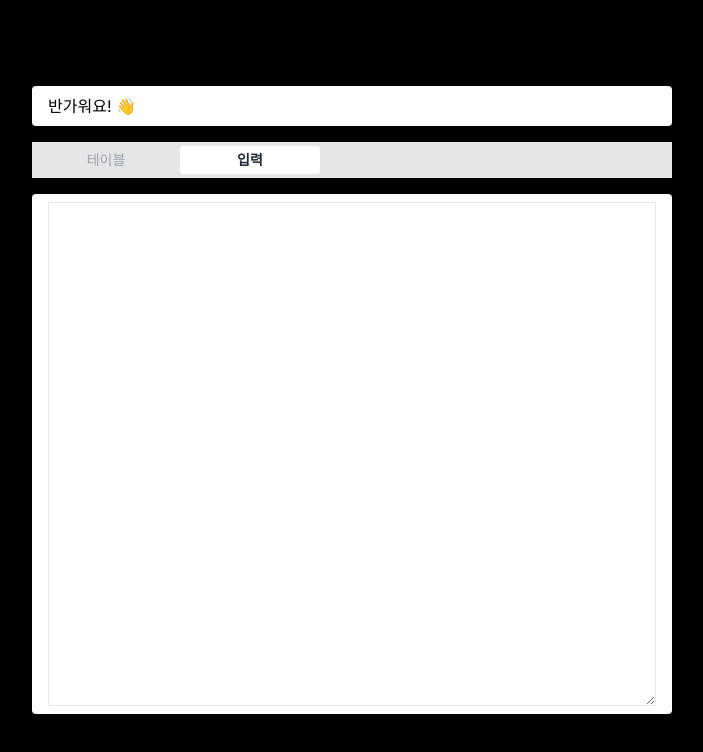
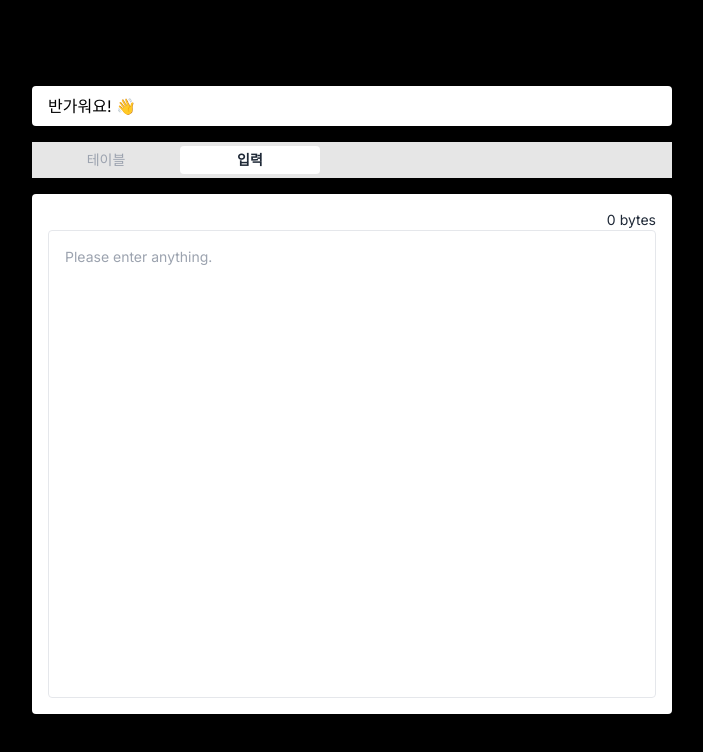
Before and after one commit to J-Chan91/nextjs-study, a Next.js app: page /dashboard in a window 1280 px wide. Both pictures are taken after a click on the tab "입력". Shown: the top 752 px of the page, without its empty margins (288-991 px from the left). Built offline with nearby package versions, Linux system fonts and the light colour scheme.

Commit message:
feature: textarea value debounce 적용 (#10)

```diff
--- a/app/dashboard/_components/TextareaSection/index.tsx
+++ b/app/dashboard/_components/TextareaSection/index.tsx
@@ -1,7 +1,61 @@
+import { ChangeEvent, useState } from "react";
+import { useForm } from "react-hook-form";
+
+let timerId: NodeJS.Timeout | null = null;
+
+const getContentsLength = (contents: string): number => {
+  let length = 0;
+
+  for (const char of contents) {
+    const code = char.charCodeAt(0);
+
+    if (
+      (code >= 0xac00 && code <= 0xd7a3) ||
+      (code >= 0x3131 && code <= 0x318e)
+    ) {
+      length += 2;
+    } else {
+      length += 1;
+    }
+  }
+
+  return length;
+};
+
+type Form = {
+  contents: string;
+};
+
 export default function TextareaSection() {
+  const { register } = useForm<Form>();
+
+  const [contentsBytes, setContentsBytes] = useState(0);
+
+  const calculateContents = (event: ChangeEvent<HTMLTextAreaElement>) => {
+    timerId = setTimeout(() => {
+      const contentsLength = getContentsLength(event.target.value);
+
+      setContentsBytes(contentsLength);
+
+      if (timerId) {
+        clearTimeout(timerId);
+      }
+    }, 1000);
+  };
+
   return (
-    <div className="h-[520px] overflow-y-hidden rounded bg-white px-4 py-2">
-      <textarea className="h-full w-full border border-gray-200" />
+    <div className="flex h-[520px] flex-col justify-between overflow-y-hidden rounded bg-white p-4">
+      <div className="flex justify-end text-sm text-gray-800">
+        {contentsBytes} bytes
+      </div>
+
+      <textarea
+        {...register("contents", {
+          onChange: calculateContents,
+        })}
+        className="h-full w-full resize-none rounded border border-gray-200 p-4 text-sm outline-black/50"
+        placeholder="Please enter anything."
+      />
     </div>
   );
 }
```
